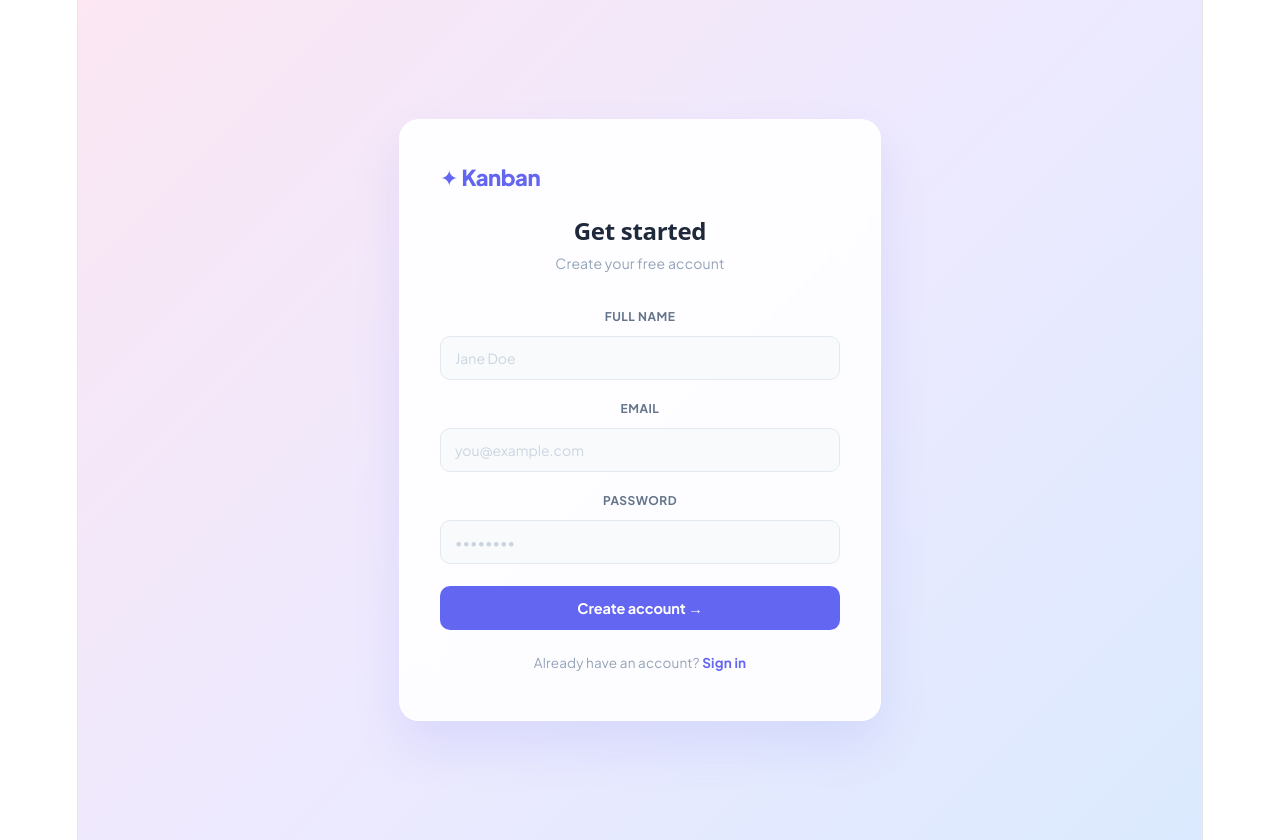
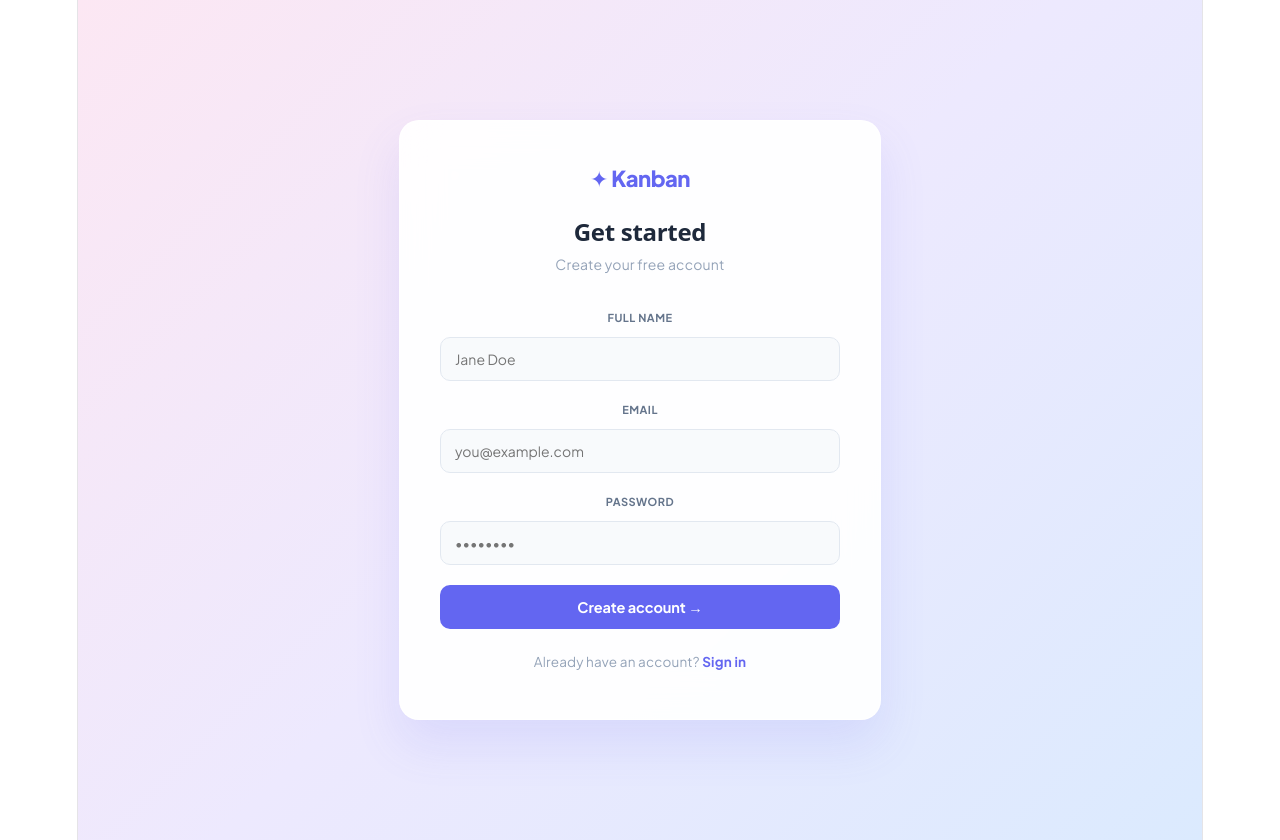
Before and after one commit to issikaaymeric/Kanban-Web-App, a React (Vite) app in the folder frontend/: page / in a window 1280 px wide. Both pictures are taken after a click on the element "Sign up". Built offline with nearby package versions, Linux system fonts and the light colour scheme; no server answers.

Commit message:
Update Auth.jsx

```diff
--- a/frontend/src/components/Auth.jsx
+++ b/frontend/src/components/Auth.jsx
@@ -1,98 +1,14 @@
 import React, { useState } from 'react';
 import { supabase } from './supabaseClient';
-import styled, { keyframes } from 'styled-components';
-
-const fadeUp = keyframes`from{opacity:0;transform:translateY(20px)}to{opacity:1;transform:translateY(0)}`;
-
-const Page = styled.div`
-  min-height: 100vh;
-  background: linear-gradient(135deg, #fce7f3 0%, #ede9fe 50%, #dbeafe 100%);
-  display: flex; align-items: center; justify-content: center;
-  font-family: 'Plus Jakarta Sans', sans-serif;
-  padding: 20px;
-`;
-
-const Card = styled.div`
-  background: rgba(255,255,255,0.9);
-  backdrop-filter: blur(20px);
-  border: 1px solid rgba(255,255,255,0.8);
-  border-radius: 20px;
-  padding: 44px 40px;
-  width: 100%; max-width: 400px;
-  box-shadow: 0 24px 48px rgba(99,102,241,0.12);
-  animation: ${fadeUp} 0.4s ease;
-`;
-
-const Logo = styled.div`
-  font-size: 22px; font-weight: 800; color: #6366f1;
-  letter-spacing: -0.5px; margin-bottom: 28px;
-  display: flex; align-items: center; gap: 6px;
-`;
-
-const Title = styled.h1`
-  font-size: 24px; font-weight: 800; color: #1e293b;
-  margin: 0 0 6px; letter-spacing: -0.3px;
-`;
-
-const Sub = styled.p`
-  font-size: 14px; color: #94a3b8; margin: 0 0 28px;
-`;
-
-const Field = styled.div`margin-bottom: 16px;`;
-
-const Label = styled.label`
-  display: block; font-size: 12px; font-weight: 700;
-  color: #64748b; margin-bottom: 6px;
-  text-transform: uppercase; letter-spacing: 0.5px;
-`;
-
-const Input = styled.input`
-  width: 100%; background: #f8fafc;
-  border: 1.5px solid ${p => p.$error ? '#ef4444' : '#e2e8f0'};
-  border-radius: 10px; padding: 12px 14px; font-size: 14px;
-  color: #1e293b; font-family: inherit; outline: none; box-sizing: border-box;
-  transition: border-color 0.15s, background 0.15s;
-  &:focus { border-color: #6366f1; background: #fff; }
-  &::placeholder { color: #cbd5e1; }
-`;
-
-const Btn = styled.button`
-  width: 100%; background: #6366f1; color: #fff;
-  border: none; border-radius: 10px; padding: 13px;
-  font-size: 14.5px; font-weight: 700; font-family: inherit;
-  cursor: pointer; margin-top: 6px;
-  transition: background 0.15s, transform 0.1s;
-  letter-spacing: -0.1px;
-  &:hover { background: #4f46e5; }
-  &:active { transform: scale(0.99); }
-  &:disabled { background: #c7d2fe; cursor: not-allowed; }
-`;
-
-const Toggle = styled.p`
-  text-align: center; font-size: 13.5px; color: #94a3b8;
-  margin-top: 20px;
-  span {
-    color: #6366f1; cursor: pointer; font-weight: 700;
-    &:hover { text-decoration: underline; }
-  }
-`;
-
-const Alert = styled.p`
-  border-radius: 8px; padding: 10px 14px;
-  font-size: 13px; margin-bottom: 16px;
-  background: ${p => p.$success ? '#f0fdf4' : '#fef2f2'};
-  border: 1px solid ${p => p.$success ? '#bbf7d0' : '#fecaca'};
-  color: ${p => p.$success ? '#16a34a' : '#ef4444'};
-`;
 
 export default function Auth() {
-  const [mode, setMode] = useState('login');
-  const [email, setEmail] = useState('');
+  const [mode, setMode]         = useState('login');
+  const [email, setEmail]       = useState('');
   const [password, setPassword] = useState('');
-  const [name, setName] = useState('');
-  const [loading, setLoading] = useState(false);
-  const [error, setError] = useState('');
-  const [success, setSuccess] = useState('');
+  const [name, setName]         = useState('');
+  const [loading, setLoading]   = useState(false);
+  const [error, setError]       = useState('');
+  const [success, setSuccess]   = useState('');
 
   const handle = async (e) => {
     e.preventDefault();
@@ -104,7 +20,7 @@ export default function Auth() {
       } else {
         const { error } = await supabase.auth.signUp({
           email, password,
-          options: { data: { full_name: name } }
+          options: { data: { full_name: name } },
         });
         if (error) throw error;
         setSuccess('Account created! Check your email to confirm.');
@@ -116,47 +32,120 @@ export default function Auth() {
     }
   };
 
-  const switchMode = () => {
-    setMode(m => m === 'login' ? 'signup' : 'login');
-    setError(''); setSuccess('');
+  const inputStyle = {
+    width: '100%', background: '#f8fafc',
+    border: '1.5px solid #e2e8f0', borderRadius: 10,
+    padding: '12px 14px', fontSize: 14, color: '#1e293b',
+    fontFamily: "'Plus Jakarta Sans', sans-serif",
+    outline: 'none', boxSizing: 'border-box',
+  };
+
+  const labelStyle = {
+    display: 'block', fontSize: 11, fontWeight: 700,
+    color: '#64748b', marginBottom: 6,
+    textTransform: 'uppercase', letterSpacing: '0.5px',
   };
 
   return (
-    <Page>
+    <div style={{
+      minHeight: '100vh',
+      background: 'linear-gradient(135deg, #fce7f3 0%, #ede9fe 50%, #dbeafe 100%)',
+      display: 'flex', alignItems: 'center', justifyContent: 'center',
+      fontFamily: "'Plus Jakarta Sans', sans-serif",
+      padding: 20,
+    }}>
       <link href="https://fonts.googleapis.com/css2?family=Plus+Jakarta+Sans:wght@400;500;600;700;800&display=swap" rel="stylesheet" />
-      <Card>
-        <Logo>✦ Kanban</Logo>
-        <Title>{mode === 'login' ? 'Welcome back' : 'Get started'}</Title>
-        <Sub>{mode === 'login' ? 'Sign in to your board' : 'Create your free account'}</Sub>
 
-        {error && <Alert>{error}</Alert>}
-        {success && <Alert $success>{success}</Alert>}
+      <div style={{
+        background: 'rgba(255,255,255,0.92)',
+        backdropFilter: 'blur(20px)',
+        border: '1px solid rgba(255,255,255,0.8)',
+        borderRadius: 20,
+        padding: '44px 40px',
+        width: '100%', maxWidth: 400,
+        boxShadow: '0 24px 48px rgba(99,102,241,0.12)',
+      }}>
+        {/* Logo */}
+        <div style={{ fontSize: 22, fontWeight: 800, color: '#6366f1', marginBottom: 28, letterSpacing: -0.5 }}>
+          ✦ Kanban
+        </div>
+
+        <h1 style={{ fontSize: 24, fontWeight: 800, color: '#1e293b', margin: '0 0 6px', letterSpacing: -0.3 }}>
+          {mode === 'login' ? 'Welcome back' : 'Get started'}
+        </h1>
+        <p style={{ fontSize: 14, color: '#94a3b8', margin: '0 0 28px' }}>
+          {mode === 'login' ? 'Sign in to your board' : 'Create your free account'}
+        </p>
+
+        {/* Alerts */}
+        {error && (
+          <div style={{
+            background: '#fef2f2', border: '1px solid #fecaca', color: '#ef4444',
+            borderRadius: 8, padding: '10px 14px', fontSize: 13, marginBottom: 16,
+          }}>{error}</div>
+        )}
+        {success && (
+          <div style={{
+            background: '#f0fdf4', border: '1px solid #bbf7d0', color: '#16a34a',
+            borderRadius: 8, padding: '10px 14px', fontSize: 13, marginBottom: 16,
+          }}>{success}</div>
+        )}
 
         <form onSubmit={handle}>
           {mode === 'signup' && (
-            <Field>
-              <Label>Full name</Label>
-              <Input placeholder="Jane Doe" value={name} onChange={e => setName(e.target.value)} required />
-            </Field>
+            <div style={{ marginBottom: 16 }}>
+              <label style={labelStyle}>Full name</label>
+              <input style={inputStyle} placeholder="Jane Doe" value={name}
+                onChange={e => setName(e.target.value)} required
+                onFocus={e => e.target.style.borderColor = '#6366f1'}
+                onBlur={e => e.target.style.borderColor = '#e2e8f0'}
+              />
+            </div>
           )}
-          <Field>
-            <Label>Email</Label>
-            <Input type="email" placeholder="you@example.com" value={email} onChange={e => setEmail(e.target.value)} required />
-          </Field>
-          <Field>
-            <Label>Password</Label>
-            <Input type="password" placeholder="••••••••" value={password} onChange={e => setPassword(e.target.value)} required />
-          </Field>
-          <Btn type="submit" disabled={loading}>
+
+          <div style={{ marginBottom: 16 }}>
+            <label style={labelStyle}>Email</label>
+            <input style={inputStyle} type="email" placeholder="you@example.com" value={email}
+              onChange={e => setEmail(e.target.value)} required
+              onFocus={e => e.target.style.borderColor = '#6366f1'}
+              onBlur={e => e.target.style.borderColor = '#e2e8f0'}
+            />
+          </div>
+
+          <div style={{ marginBottom: 20 }}>
+            <label style={labelStyle}>Password</label>
+            <input style={inputStyle} type="password" placeholder="••••••••" value={password}
+              onChange={e => setPassword(e.target.value)} required
+              onFocus={e => e.target.style.borderColor = '#6366f1'}
+              onBlur={e => e.target.style.borderColor = '#e2e8f0'}
+            />
+          </div>
+
+          <button
+            type="submit"
+            disabled={loading}
+            style={{
+              width: '100%', background: loading ? '#c7d2fe' : '#6366f1',
+              color: '#fff', border: 'none', borderRadius: 10,
+              padding: 13, fontSize: 14.5, fontWeight: 700,
+              fontFamily: "'Plus Jakarta Sans', sans-serif",
+              cursor: loading ? 'not-allowed' : 'pointer', letterSpacing: -0.1,
+            }}
+          >
             {loading ? 'Please wait…' : mode === 'login' ? 'Sign in →' : 'Create account →'}
-          </Btn>
+          </button>
         </form>
 
-        <Toggle>
+        <p style={{ textAlign: 'center', fontSize: 13.5, color: '#94a3b8', marginTop: 20 }}>
           {mode === 'login' ? "Don't have an account? " : 'Already have an account? '}
-          <span onClick={switchMode}>{mode === 'login' ? 'Sign up' : 'Sign in'}</span>
-        </Toggle>
-      </Card>
-    </Page>
+          <span
+            onClick={() => { setMode(m => m === 'login' ? 'signup' : 'login'); setError(''); setSuccess(''); }}
+            style={{ color: '#6366f1', cursor: 'pointer', fontWeight: 700 }}
+          >
+            {mode === 'login' ? 'Sign up' : 'Sign in'}
+          </span>
+        </p>
+      </div>
+    </div>
   );
 }
```
